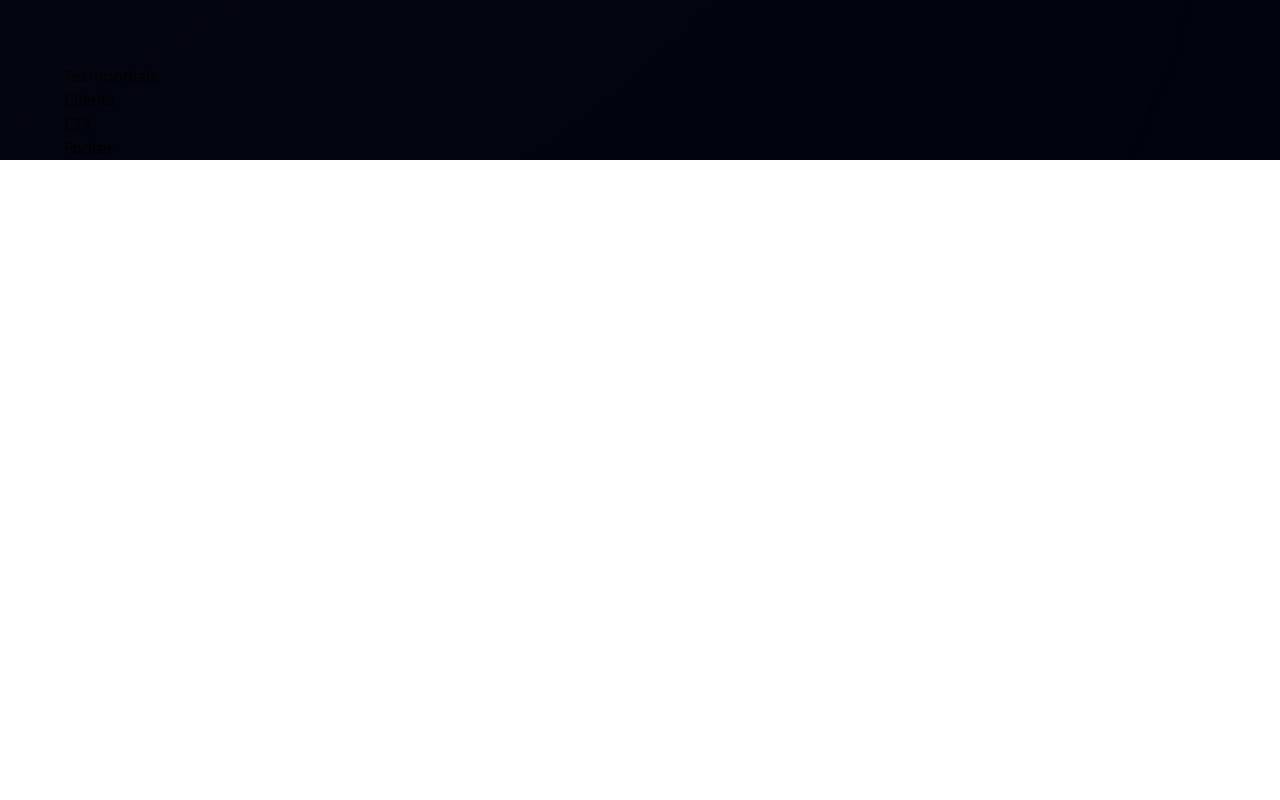
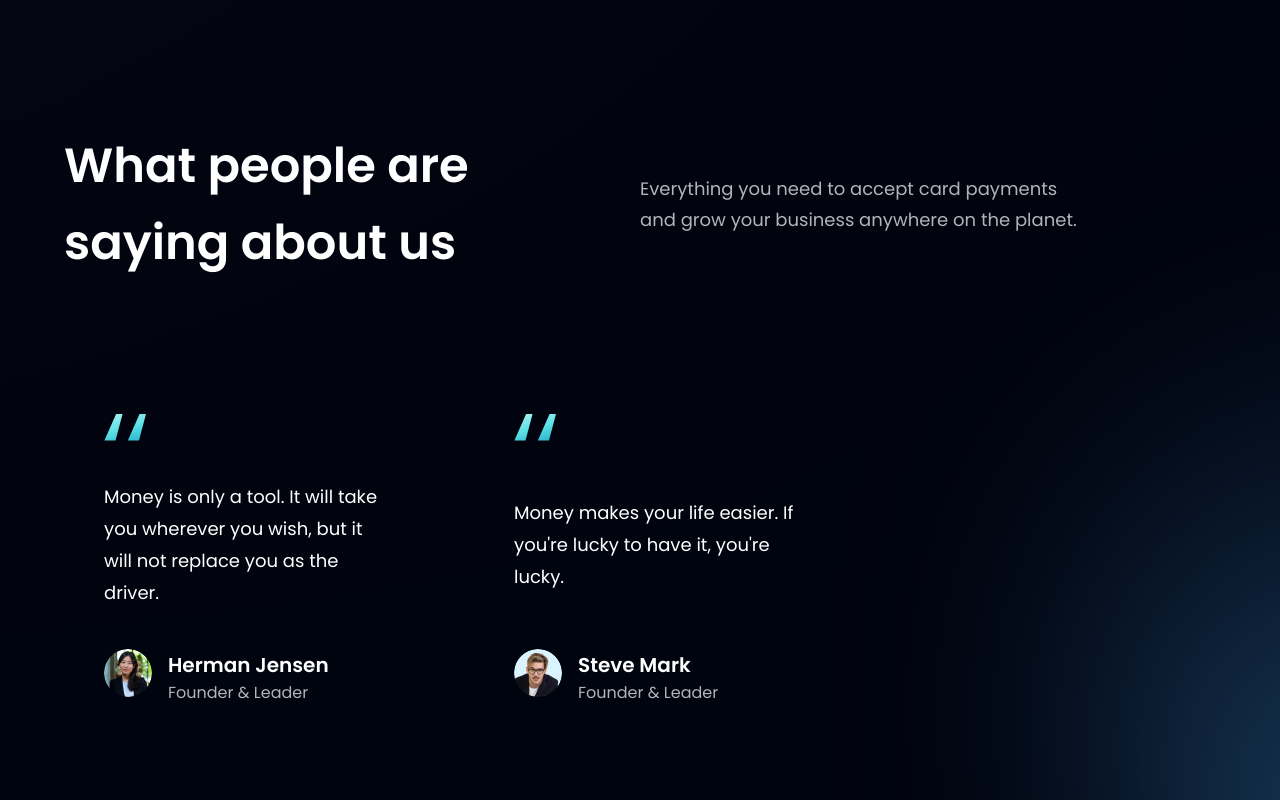
Before and after one commit to russelgabriel/modern_ui, a React (Vite) app: page / in a window 1280 px wide. Shown: the part 2780-3580 px from the top of the page. Before the commit the page ends 2940 px from the top, so only its background shows below. Built offline with nearby package versions, Linux system fonts and the light colour scheme.

Commit message:
completed testimonials component

```diff
--- a/src/components/FeedbackCard.jsx
+++ b/src/components/FeedbackCard.jsx
@@ -1,9 +1,24 @@
-import React from 'react'
+import { quotes } from "../assets"
 
-const FeedbackCard = () => {
-  return (
-    <div>FeedbackCard</div>
-  )
-}
+const FeedbackCard = ({ content, name, title, img }) => (
+  <div className='flex justify-between flex-col px-10 py-12 rounded-[20px] max-w-[370px] md:mr-10 sm:mr-5 mr-0 my-5 feedback-card'>
+    <img src={quotes} alt="double_quotes" className="w-[42px] h-[27px] object-contain" />
+    <p className="font-poppins font-normal text-[18px] leading-[32px] text-white my-10">{content}</p>
+
+    <div className="flex flex-row">
+      <img src={img} alt={name} className="w-[48px] h-[48px] rounded-full" />
+
+      <div className="flex flex-col ml-4">
+        <h4 className="font-poppins font-semibold text-[20px] leading-[32px] text-white">
+          {name}
+        </h4>
+        <p className="font-poppins font-normal text-[16px] leading-[24px] text-dimWhite">
+          {title}
+        </p>
+      </div>
+
+    </div>
+  </div>
+)
 
 export default FeedbackCard
--- a/src/components/Testimonials.jsx
+++ b/src/components/Testimonials.jsx
@@ -1,9 +1,27 @@
-import React from 'react'
+import { feedback } from '../constants'
+import styles from '../style'
+import FeedbackCard from './FeedBackCard'
+import FeedBackCard from './FeedBackCard'
 
-const Testimonials = () => {
-  return (
-    <div>Testimonials</div>
-  )
-}
+const Testimonials = () => (
+  <section id="clients" className={`${styles.paddingY} ${styles.flexCenter} flex-col relative`}>
+    <div className='absolute z-[0] w-[60%] h-[60%] -right-[50%] rounded-full blue__gradient'/>
 
+    <div className='w-full flex justify-between items-center md:flex-row flex-col sm:mb-16 mb-6 relative z-[1]'>
+      <h1 className={styles.heading2}>What people are <br className='sm:block hidden' /> saying about us</h1>
+      <div className='w-full md:mt-0 mt-6'>
+        <p className={`${styles.paragraph} text-left max-w-[450px]`}>
+          Everything you need to accept card payments and grow your business anywhere on the planet.
+        </p>
+      </div>
+    </div>
+
+    <div className='flex flex-wrap sm:justify-start justify-center w-full feedback-container relative z-[1]'>
+      {feedback.map((card) => (
+        <FeedbackCard key={card.id} {...card}/>
+      ))}
+    </div>
+
+  </section>
+)
 export default Testimonials
```
